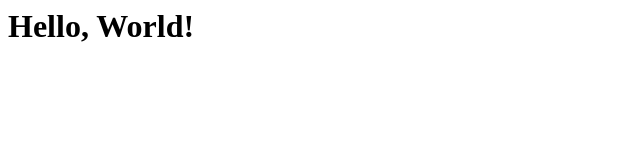
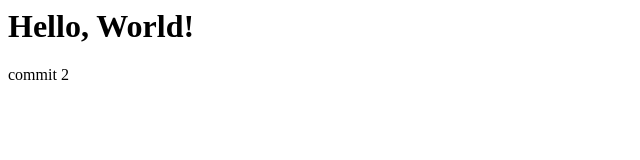
Before and after one commit to HarshithTangudu/BillBuddy, a plain HTML site: page hi.html in a window 1280 px wide. Shown: the full height of the page, 0-640 px from the left. Drawn offline with Linux system fonts and the light colour scheme.

Commit message:
commit_2

```diff
--- a/hi.html
+++ b/hi.html
@@ -6,6 +6,7 @@
 
 <body>
     <h1>Hello, World!</h1>
+    <p> commit 2</p>
 </body>
 
 </html>
```
